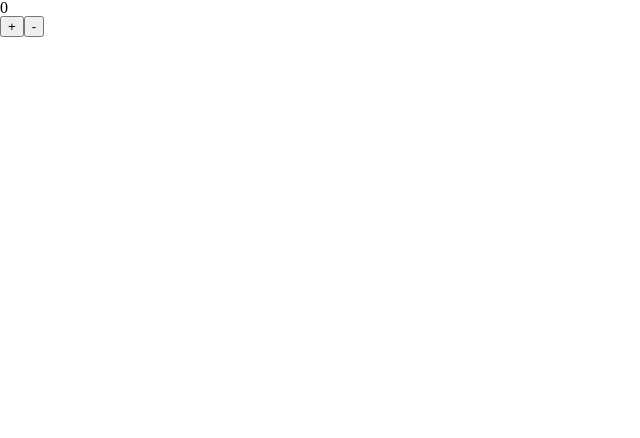
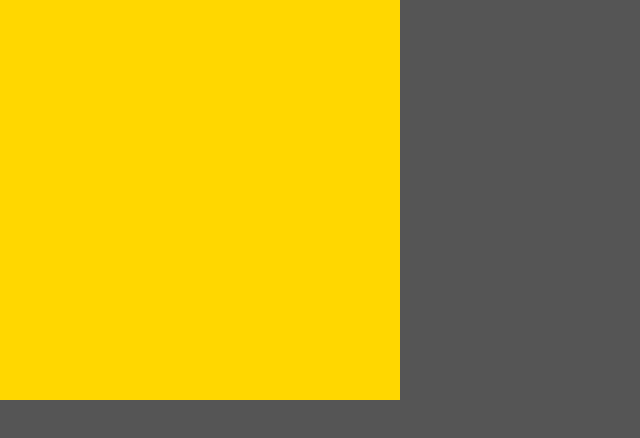
Before and after one commit to hij00/base_react, a React (Create React App) app: page / in a window 1280 px wide. Shown: the top 438 px of the page, without its empty margins (0-640 px from the left). Built offline with nearby package versions, Linux system fonts and the light colour scheme.

Commit message:
event ex_1 click_changeColor

```diff
--- a/src/App.js
+++ b/src/App.js
@@ -17,6 +17,7 @@ import { Icons } from "./components/5_Music/Icons";
 import { Music } from "./components/5_Music/Music";
 import { MusicApp } from "./components/5_Music/MusicApp";
 import { ClassEvent } from "./components/6_Event/ClassEvent";
+import { EventEx_1 } from "./components/6_Event/EventEx_1";
 import { FnEvent } from "./components/6_Event/FnEvent";
 import { menuDb, songDb, subjectDb, textDb, workDb } from "./db";
 import { GlobalStyled } from "./styles/GlobalStyled";
@@ -58,7 +59,8 @@ const App = () => {
       {/* 5일차================================= */}
 
       {/* <ClassEvent /> */}
-      <FnEvent />
+      {/* <FnEvent /> */}
+      <EventEx_1 />
     </>
   );
 };
--- /dev/null
+++ b/src/components/6_Event/EventEx_1.js
@@ -0,0 +1,37 @@
+import { useState } from "react";
+import styled from "styled-components";
+
+const Wrap = styled.div`
+  height: 100vh;
+  background-color: #555;
+`;
+const Box = styled.div`
+  width: 400px;
+  height: 400px;
+  /* background-color: lightblue; */
+  background-color: ${(props) => props.bgColor};
+`;
+// 스타일은 컴포넌트 => 프롭스를 받아올수있음 => 프롭스를 이용해 변경
+//
+
+export const EventEx_1 = () => {
+  // const [color, setColor] = useState("gold")
+  //   ========================
+  const [color, setColor] = useState("gold");
+  const [bool, setBool] = useState(true);
+  const handleColor = () => {
+    if (bool === true) {
+      setColor("teal");
+      setBool(false);
+    } else if (bool === false) {
+      setColor("gold");
+      setBool(true);
+    }
+  };
+
+  return (
+    <Wrap>
+      <Box bgColor={color} onClick={handleColor}></Box>
+    </Wrap>
+  );
+};
--- a/src/components/6_Event/FnEvent.js
+++ b/src/components/6_Event/FnEvent.js
@@ -12,6 +12,8 @@ export const FnEvent = () => {
   // const {속성, 속성} = 객체명
   // 객체의 내용을 쉽게 뽑아쓸수있음
 
+  //   ==============================
+
   //   const handlePlus = () => {
   //     setNum(num + 1);
   //   };
@@ -23,8 +25,9 @@ export const FnEvent = () => {
   // =====================
 
   //   const handlePlus = () => setNum(num + 1);
+  //   const handleMinus = () => setNum(num - 1);
 
-  //   const handleMinus = () => setNum(num - 1);
+  //   ==============================
 
   return (
     <div>
```
